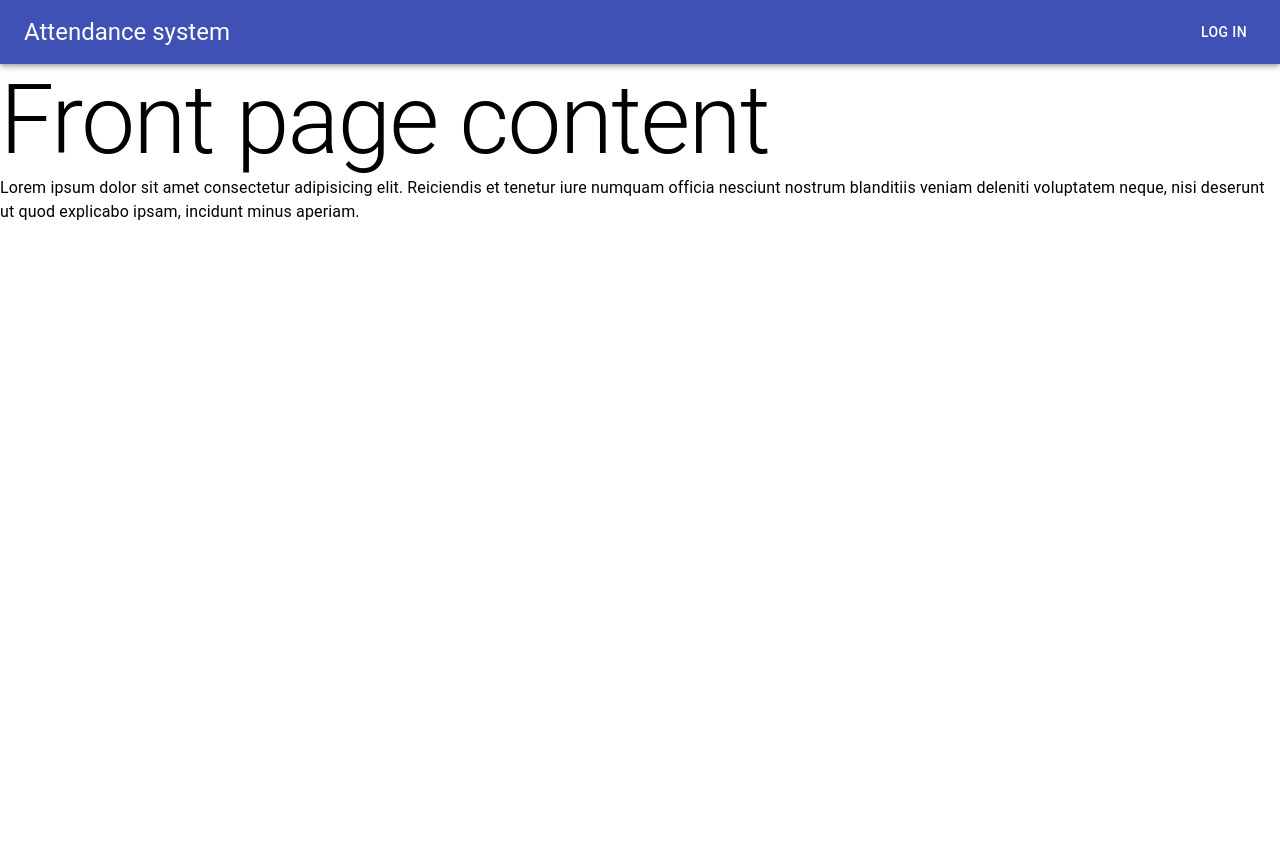
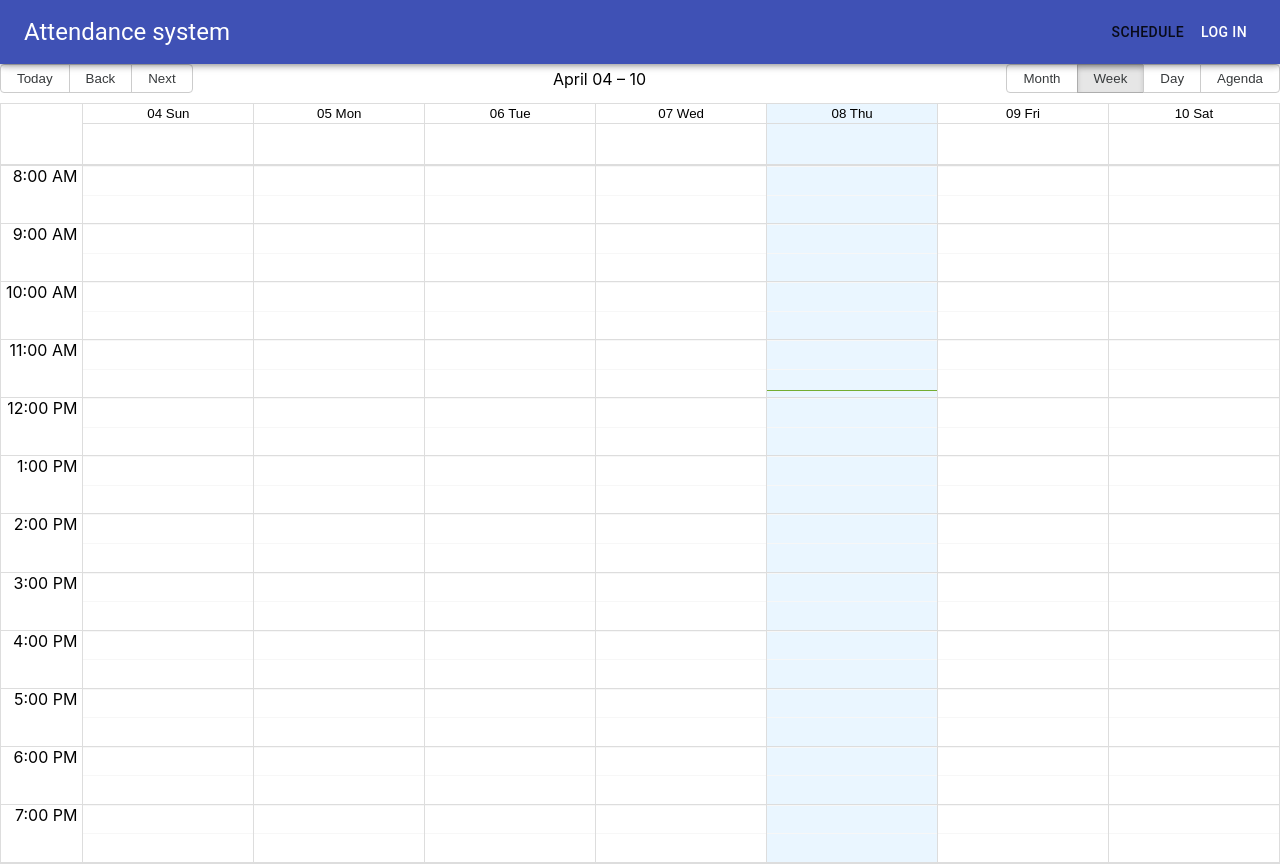
Before and after one commit to malgo0102/attendance-system-fe, a React (Create React App) app: page /student-schedule in a window 1280 px wide. Before the commit this address led to /. Before the commit the page ends 800 px from the top, so only its background shows below. Built offline with nearby package versions, Linux system fonts and the light colour scheme; no server answers.

Commit message:
integrate studtn-schedule page into updated project structure

```diff
--- a/package.json
+++ b/package.json
@@ -17,7 +17,9 @@
     "@types/react-redux": "^7.1.16",
     "auth0-js": "^9.15.0",
     "axios": "^0.21.1",
+    "moment": "^2.29.1",
     "react": "^17.0.1",
+    "react-big-calendar": "^0.33.2",
     "react-dom": "^17.0.1",
     "react-redux": "^7.2.2",
     "react-router-dom": "^5.2.0",
@@ -52,6 +54,7 @@
     ]
   },
   "devDependencies": {
+    "@types/react-big-calendar": "^0.31.0",
     "@types/react-router-dom": "^5.1.7"
   }
 }
--- /dev/null
+++ b/src/components/ScheduleButton.tsx
@@ -0,0 +1,15 @@
+import { Button } from "@material-ui/core";
+import { Link } from "react-router-dom";
+
+const ScheduleButton = () => {
+  return (
+    <div>
+       <Link to="/student-schedule" style={{textDecoration:'none'}}>
+         <Button>Schedule</Button>
+      </Link>
+    </div>
+
+  )
+}
+
+export default ScheduleButton
--- a/src/containers/Layout.tsx
+++ b/src/containers/Layout.tsx
@@ -5,6 +5,7 @@ import NavigationBar from "../components/NavigationBar";
 import { useAuth0 } from "@auth0/auth0-react";
 import LoginButton from "../components/LoginButton";
 import LogoutButton from "../components/LogoutButton";
+import ScheduleButton from "../components/ScheduleButton";
 import Spinner from "../components/Spinner";
 import { Toolbar } from "@material-ui/core";
 
@@ -26,7 +27,9 @@ const Layout = ({ children }: Props) => {
   return (
     <>
       <div className={classes.root}>
-        <NavigationBar>{isAuthenticated ? <LogoutButton /> : <LoginButton />}</NavigationBar>
+        <NavigationBar>
+          <ScheduleButton />
+          {isAuthenticated ? <LogoutButton /> : <LoginButton />}</NavigationBar>
         <main>
           <Toolbar />
           {children}
--- /dev/null
+++ b/src/pages/StudentSchedule.tsx
@@ -0,0 +1,35 @@
+import { useState } from 'react';
+import { Calendar, momentLocalizer } from 'react-big-calendar';
+import 'react-big-calendar/lib/css/react-big-calendar.css';
+import moment from 'moment';
+
+const localizer = momentLocalizer(moment);
+
+// Types
+export type CalendarEvent = {
+  id?: number;
+  start: Date;
+  end: Date;
+  title: string;
+};
+
+const StudentSchedule = () => {
+  const [events] = useState([] as CalendarEvent[]);
+
+  return (
+    <div>
+    {/*<Header /> */}
+    <Calendar
+    localizer={localizer}
+    events={events}
+    defaultDate={new Date()}
+    defaultView="week"
+    min={new Date(0, 0, 0, 8, 0, 0)}
+    max={new Date(0, 0, 0, 20, 0, 0)}
+    style={{ height: "100vh", width: "100vw"}}
+    />
+      </div>
+  )
+}
+
+export default StudentSchedule
--- a/src/routes.tsx
+++ b/src/routes.tsx
@@ -1,7 +1,8 @@
 import React from "react";
-import { Switch, Route, Redirect } from "react-router-dom";
+import { Switch, Route } from "react-router-dom";
 import Layout from "./containers/Layout";
 import FrontPage from "./pages/FrontPage";
+import StudentSchedule from "./pages/StudentSchedule";
 
 const Routes = () => {
   return (
@@ -11,7 +12,12 @@ const Routes = () => {
           <FrontPage></FrontPage>
         </Layout>
       </Route>
-      <Redirect to="/" />
+      {/* <Redirect to="/" /> */}
+      <Route path="/student-schedule" exact>
+        <Layout>
+          <StudentSchedule></StudentSchedule>
+        </Layout>
+      </Route>
     </Switch>
   );
 };
```
Also changed, not shown: 2 other files (tests, documents, lock files or other folders).
